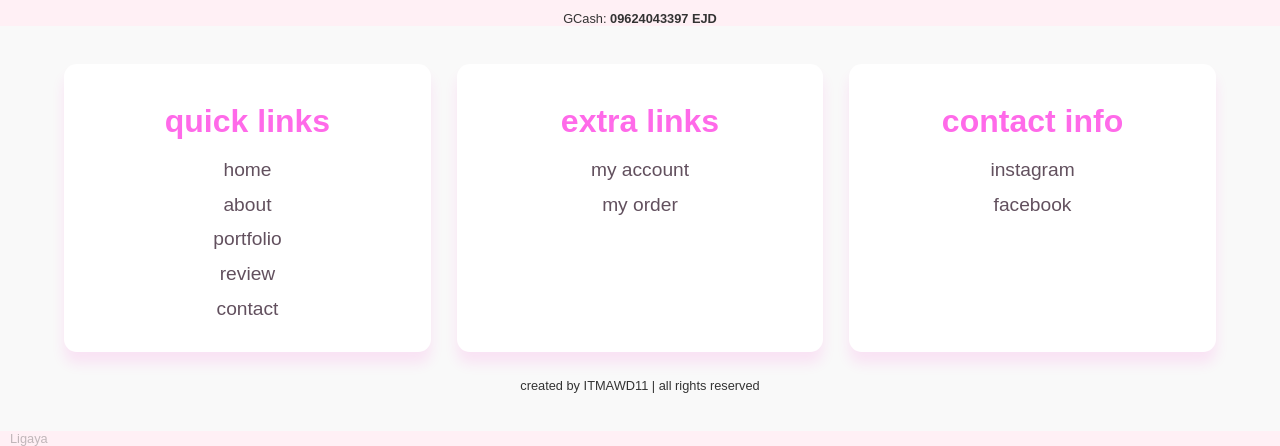
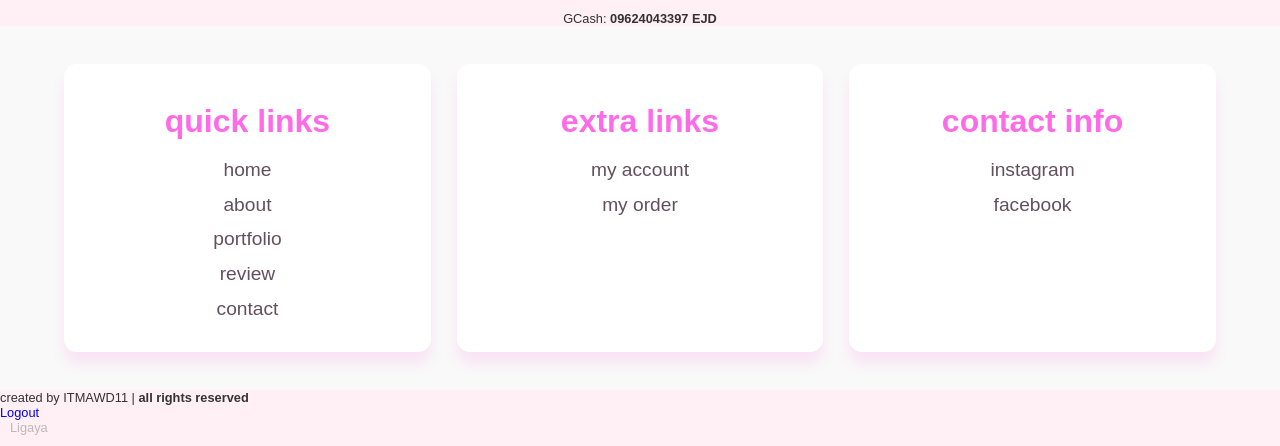
Before and after one commit to kemshored/art-commss.hzki, a plain HTML site: page homepage.html in a window 1280 px wide. Shown: the part 6261-6707 px from the top of the page. Drawn offline with Linux system fonts and the light colour scheme; sample sign-in values are in the browser's storage; a web font is replaced by a local one.

Commit message:
Update homepage.html

```diff
--- a/homepage.html
+++ b/homepage.html
@@ -350,9 +350,25 @@ color: #C13584;
 
     </div>
 
-    <div class="credit"> created by <span2>ITMAWD11</span> | <Bold>all rights reserved</Bold></div>
+
 </section>
-        <!-- Hidden admin link - small dot at the end -->
+
+<section class="credit-section">
+  <div class="credit">
+    created by <span class="creator-name">ITMAWD11</span> | <strong>all rights reserved</strong>
+
+      <div class="logoutbtn" id="logoutbtn">
+      <a href="index.html"> Logout</a>
+     </div>
+    </div>
+  </div>
+</section>
+
+<style>
+
+</style>
+
+        <!-- Hidden ni Ligaya para mamanage niya yung requests - small dot at the end -->
         <span class="admin-access" onclick="window.location.href='adminlogin.html'" style="cursor: pointer; margin-left: 10px; opacity: 0.3;"> Ligaya</span>
     </div>
 </div>
```
